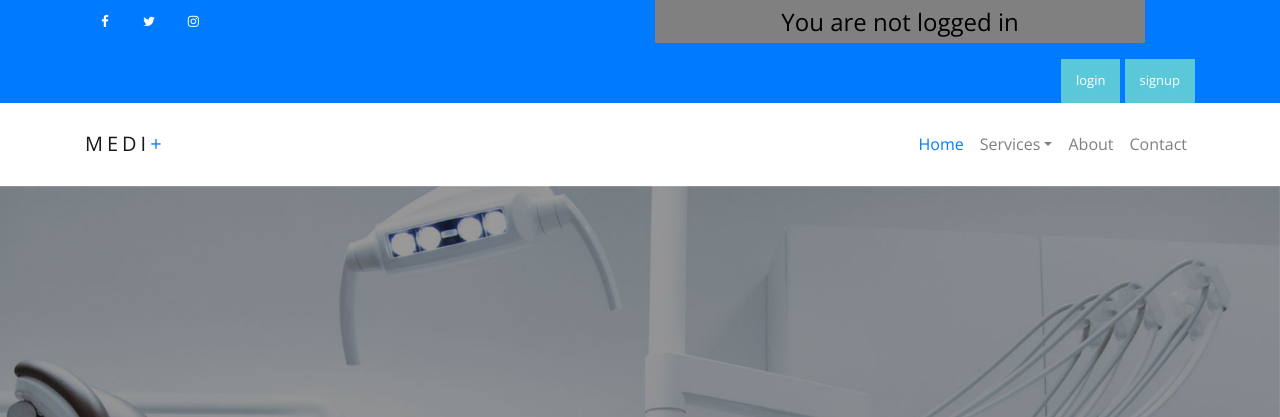
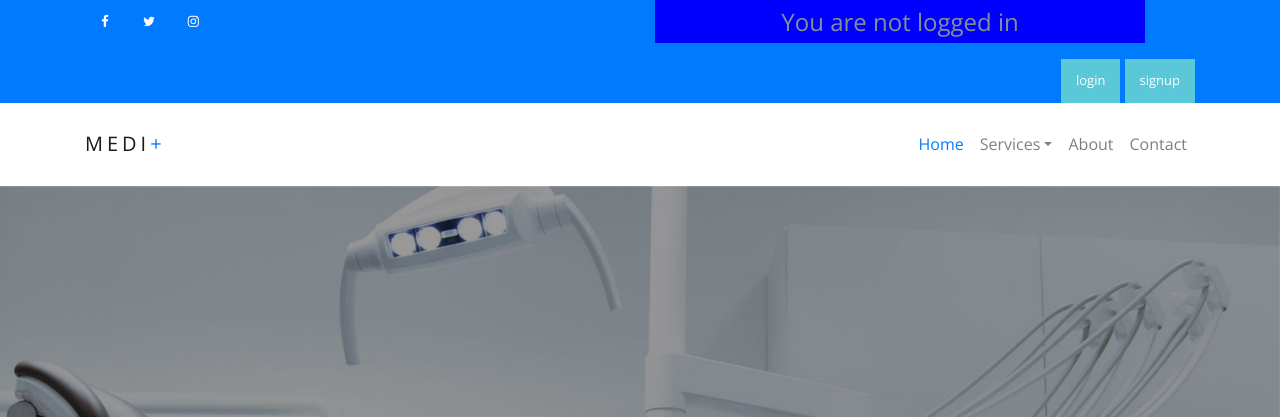
Before and after one commit to abanoub55/Cancer-Detection, a Django app: page / in a window 1280 px wide. Shown: the top 417 px of the page. Run offline with Django 3.2, Linux system fonts and the light colour scheme; some web fonts are replaced.

Commit message:
html file changes

```diff
--- a/templates/index.html
+++ b/templates/index.html
@@ -6,7 +6,7 @@
 
        <section class="home-slider owl-carousel">
 
-      <div class="slider-item" style="background-image: url({% static "cancerApp/img/slider-2.jpg" %});">
+      <div class="slider-item" style="background-image: url({% static 'cancerApp/img/slider-2.jpg' %});">
 
         <div class="container">
           <div class="row slider-text align-items-center">
@@ -18,7 +18,7 @@
         </div>
       </div>
 
-      <div class="slider-item" style="background-image: url({% static "cancerApp/img/slider-1.jpg" %});">
+      <div class="slider-item" style="background-image: url({% static 'cancerApp/img/slider-1.jpg' %});">
         <div class="container">
           <div class="row slider-text align-items-center">
             <div class="col-md-7 col-sm-12 element-animate">
--- a/templates/static/cancerApp/css/additional.css
+++ b/templates/static/cancerApp/css/additional.css
@@ -34,8 +34,8 @@
 
 .greeting{
     margin-right:50px;
-    color:black;
-    background-color: grey;
+    text-color:black;
+    background-color: blue;
     text-align: center;
     font-size: x-large;
 }
```
